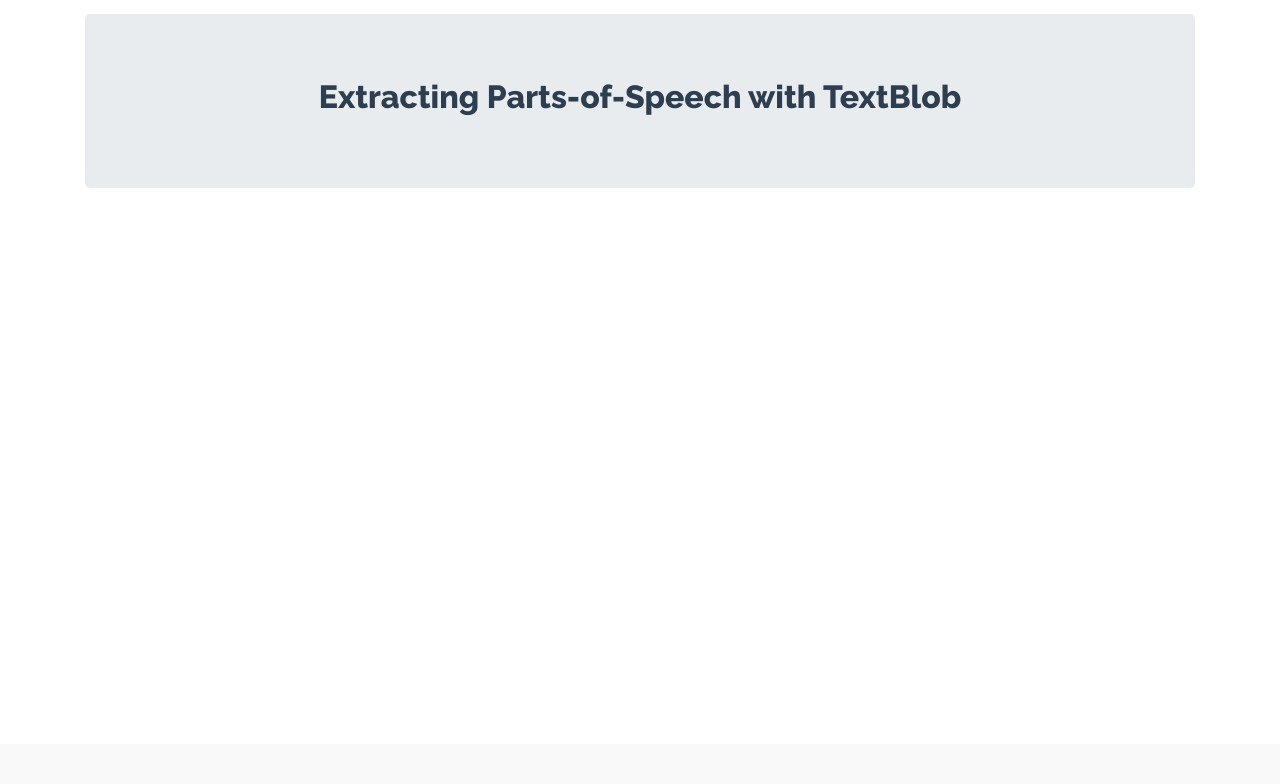
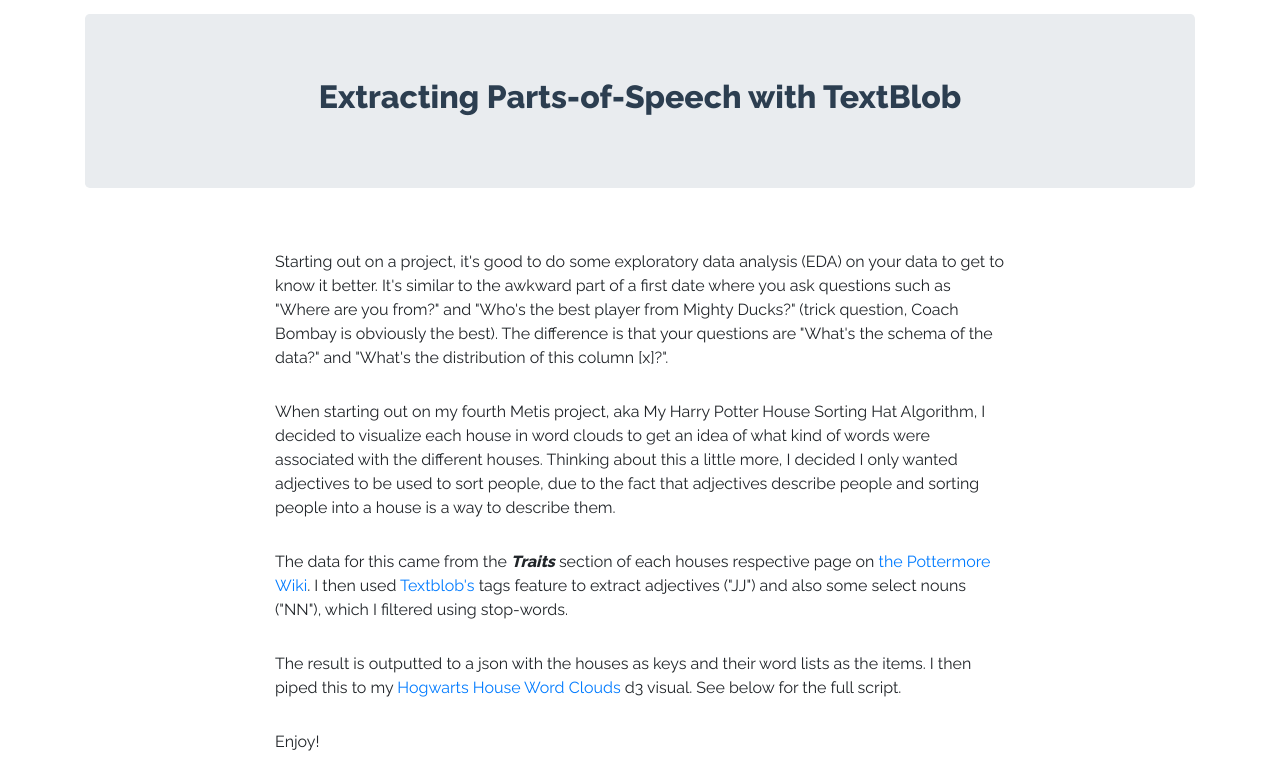
Before and after one commit to brendanfitz/portfolio-flask-app, a Flask app: page /blogs/extract_pos_with_textblob in a window 1280 px wide. Shown: the part 56-840 px from the top of the page. Before the commit the page ends 244 px from the top, so only its background shows below. Run offline with Flask 2, Linux system fonts and the light colour scheme; parts of the project's set-up code (start-up, migrations or seed data) failed here and were passed over; some libraries are stand-ins or nearby versions.

Commit message:
Create blog text for extract_pos_with_textblob

```diff
--- a/metis_app/blog_posts/templates/blog_posts/extract_pos_with_textblob.html
+++ b/metis_app/blog_posts/templates/blog_posts/extract_pos_with_textblob.html
@@ -1,5 +1,34 @@
 {% extends "base.html" %}
 
 {% block blog_content %}
+<p>
+  Starting out on a project, it's good to do some exploratory data analysis (EDA) on your data
+  to get to know it better.
+  It's similar to the awkward part of a first date where you ask questions such as "Where are you from?"
+  and "Who's the best player from Mighty Ducks?" (trick question, Coach Bombay is obviously the best).
+  The difference is that your questions are "What's the schema of the data?"
+  and "What's the distribution of this column [x]?".
+</p>
+<p>
+  When starting out on my fourth Metis project, aka My Harry Potter House Sorting Hat Algorithm,
+  I decided to visualize each house in word clouds to get an idea of what kind of words were associated
+  with the different houses.
+  Thinking about this a little more, I decided I only wanted adjectives to be used to sort people,
+  due to the fact that adjectives describe people and sorting people into a house is a way to describe them.
+</p>
+<p>
+  The data for this came from the <strong><em>Traits</em></strong> section of each
+  houses respective page on <a href="https://pottermore.fandom.com/wiki/Pottermore_Wiki">the Pottermore Wiki</a>.
+  I then used <a href="https://textblob.readthedocs.io/en/dev/">Textblob's</a> tags feature to extract adjectives ("JJ")
+  and also some select nouns ("NN"), which I filtered using stop-words.
+</p>
+<p>
+  The result is outputted to a json with the houses as keys and their word lists as the items.
+  I then piped this to my <a href="{{url_for('visuals.visual', name='house_word_cloud')}}">Hogwarts House Word Clouds</a> d3 visual.
+  See below for the full script.
+</p>
+<p>
+  Enjoy!
+</p>
 <script src="https://gist.github.com/bfitzpa5/5b2587e1d57f1dd84327e05b408c303b.js"></script>
 {% endblock %}
--- a/metis_app/blog_posts/templates/blog_posts/web_scraping_with_selenium.html
+++ b/metis_app/blog_posts/templates/blog_posts/web_scraping_with_selenium.html
@@ -37,7 +37,7 @@
   A tool like this would make the request call using chrome.
   They are normally used to test web apps but also serve as great web scraper in these instances.
   My tool of choice was Selenium.
-  Luckily, I was able to port over all my DOM selectors into Selenium functions, so my BeautifulSoup would was not for naught.
+  Luckily, I was able to port over all my DOM selectors into Selenium functions, so my BeautifulSoup work was not for naught.
   Below you'll find the result of all this work. Overall, it was a very fun project.
 </p>
 <p>
```
